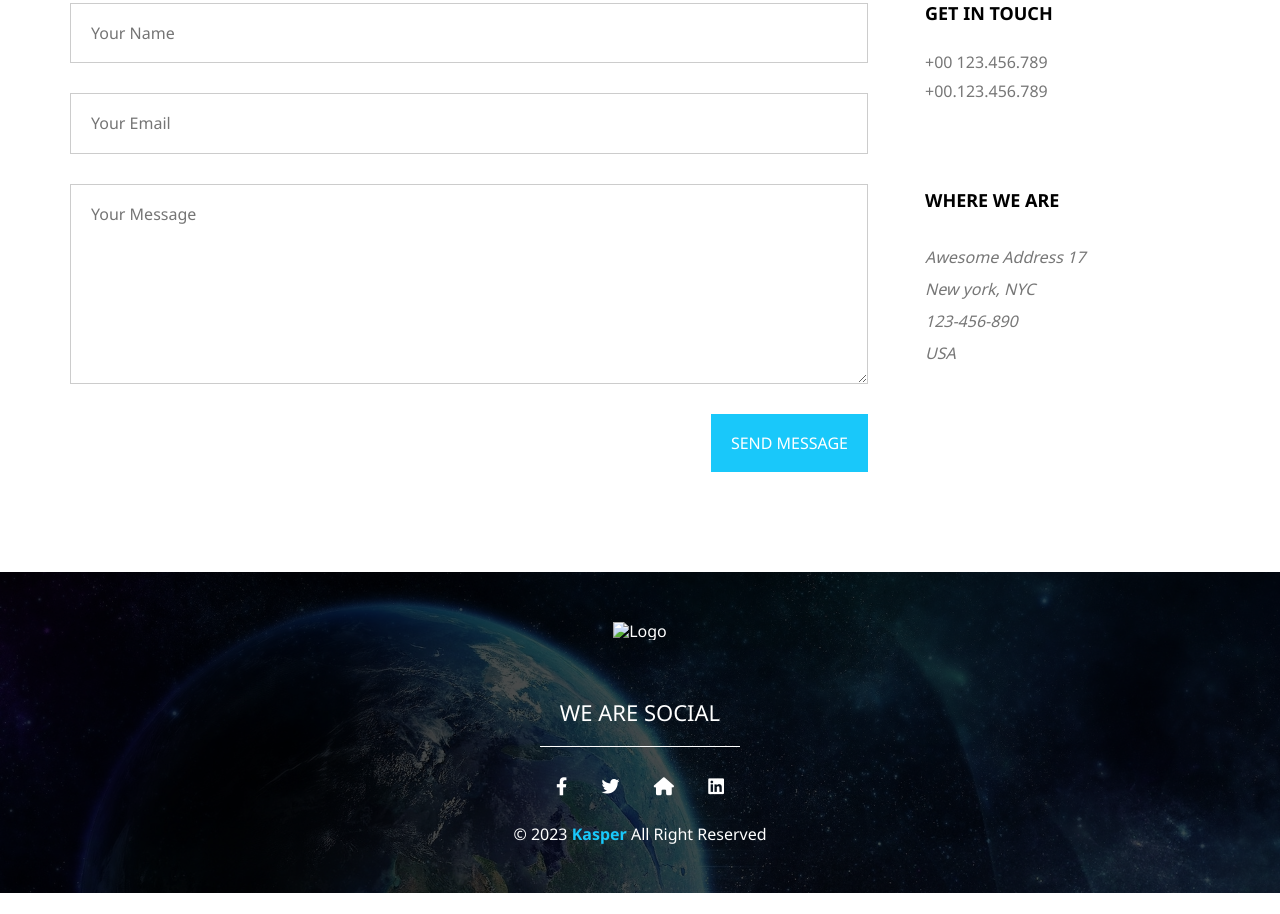
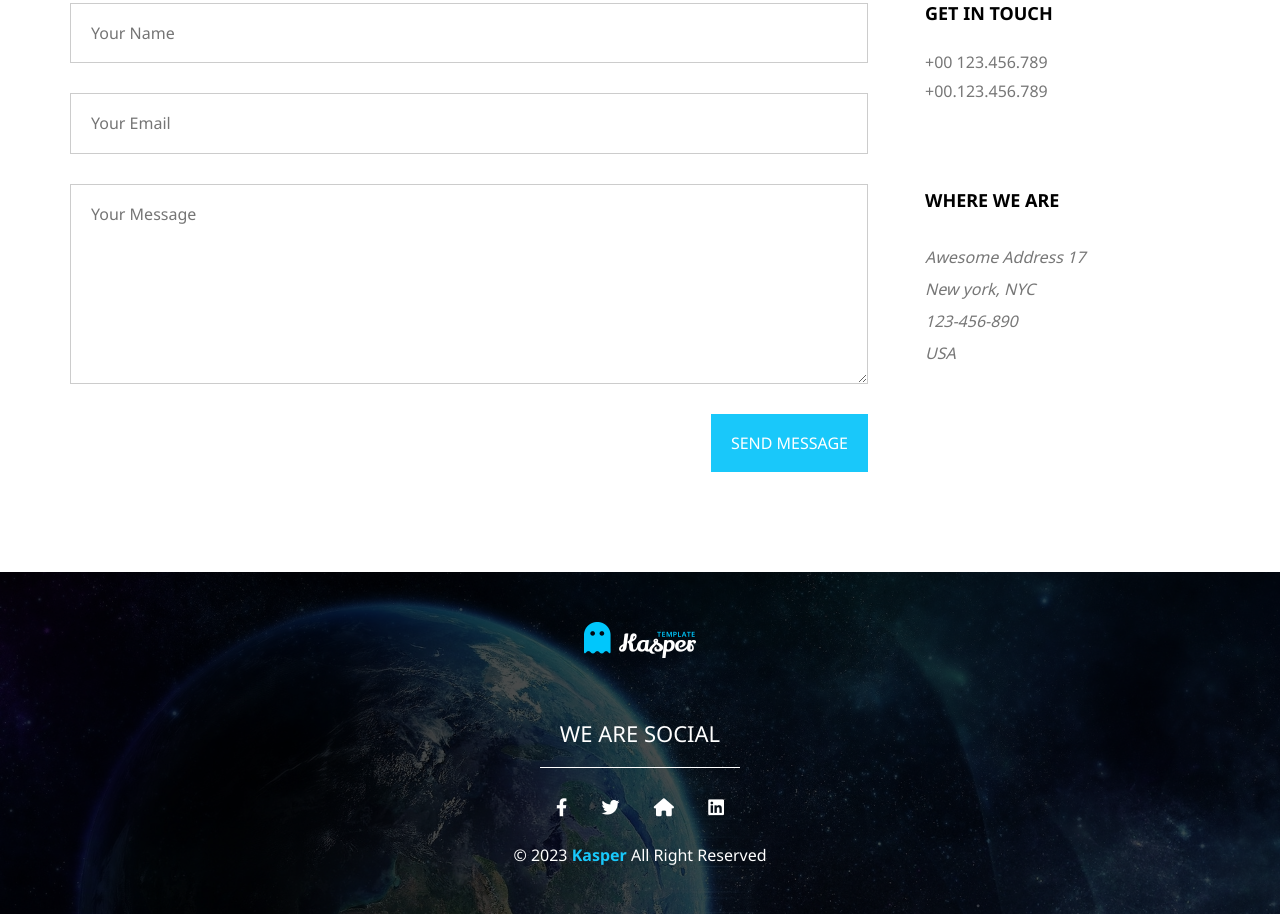
Before and after one commit to Islamelsedoudi/Template-Two, a plain HTML site: page Index.html in a window 1280 px wide. Shown: the part 8086-9000 px from the top of the page. Before the commit the page ends 8979 px from the top, so only its background shows below. Drawn offline with Linux system fonts and the light colour scheme.

Commit message:
Created The Main File

```diff
--- a/Css/Style.css
+++ b/Css/Style.css
@@ -1035,9 +1035,9 @@ header .container .form i {
 .footer .container {
     position: relative;
 }
-
 .footer img {
-    height: 100px;
+    width: 12
+    0px;
     margin-bottom: 20px;
 }
 .footer p:not(.copyright) {
--- a/Index.html
+++ b/Index.html
@@ -15,6 +15,7 @@
     <link rel="icon" href="Images/Logo.ico">
 </head>
 <body>
+
     <header>
         <div class="container">
             <a href="#" class="logo">
@@ -58,6 +59,7 @@
             <li></li>
         </ul>
     </div>
+
 
     <div class="services" id="services">
         <div class="container">
@@ -113,7 +115,6 @@
             </ul>
         </div>
     </div>
-
 
 
     <div class="portfolio" id="portfolio">
@@ -239,7 +240,6 @@
     </div>
 
 
-
     <div class="our-skills">
         <div class="container">
             <div class="testimonials">
@@ -303,8 +303,6 @@
             <span>John Doe</span>
         </div>
     </div>
-
-
 
 
     <div class="pricing" id="pricing">
@@ -424,10 +422,9 @@
     </div>
 
 
-
     <div class="footer">
         <div class="container">
-            <img src="Images/Templat-7.png" alt="Logo">
+            <img src="Images/logo.png" alt="Logo">
             <p>We Are Social</p>
             <div class="social-icon">
                 <ul>
```
